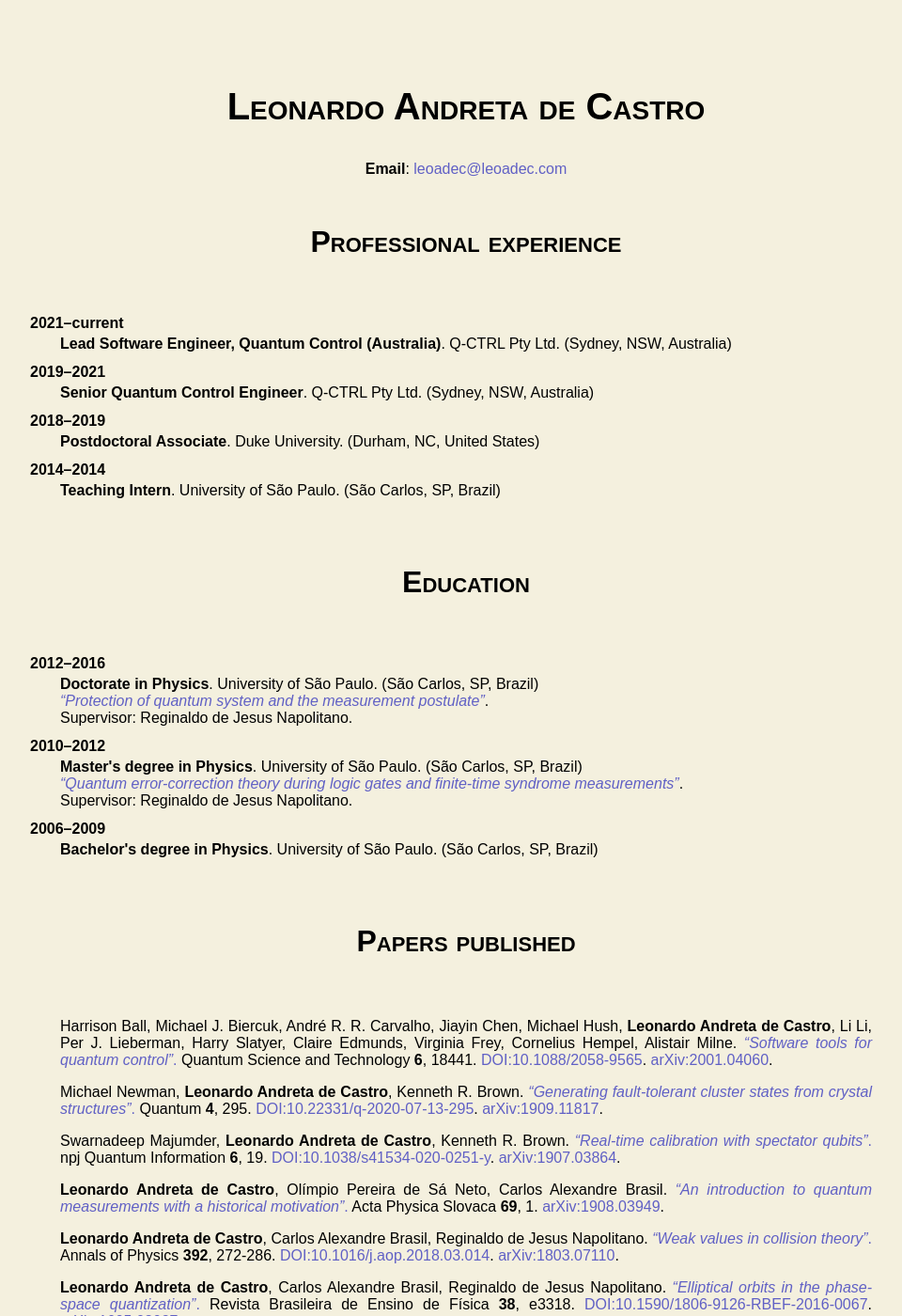
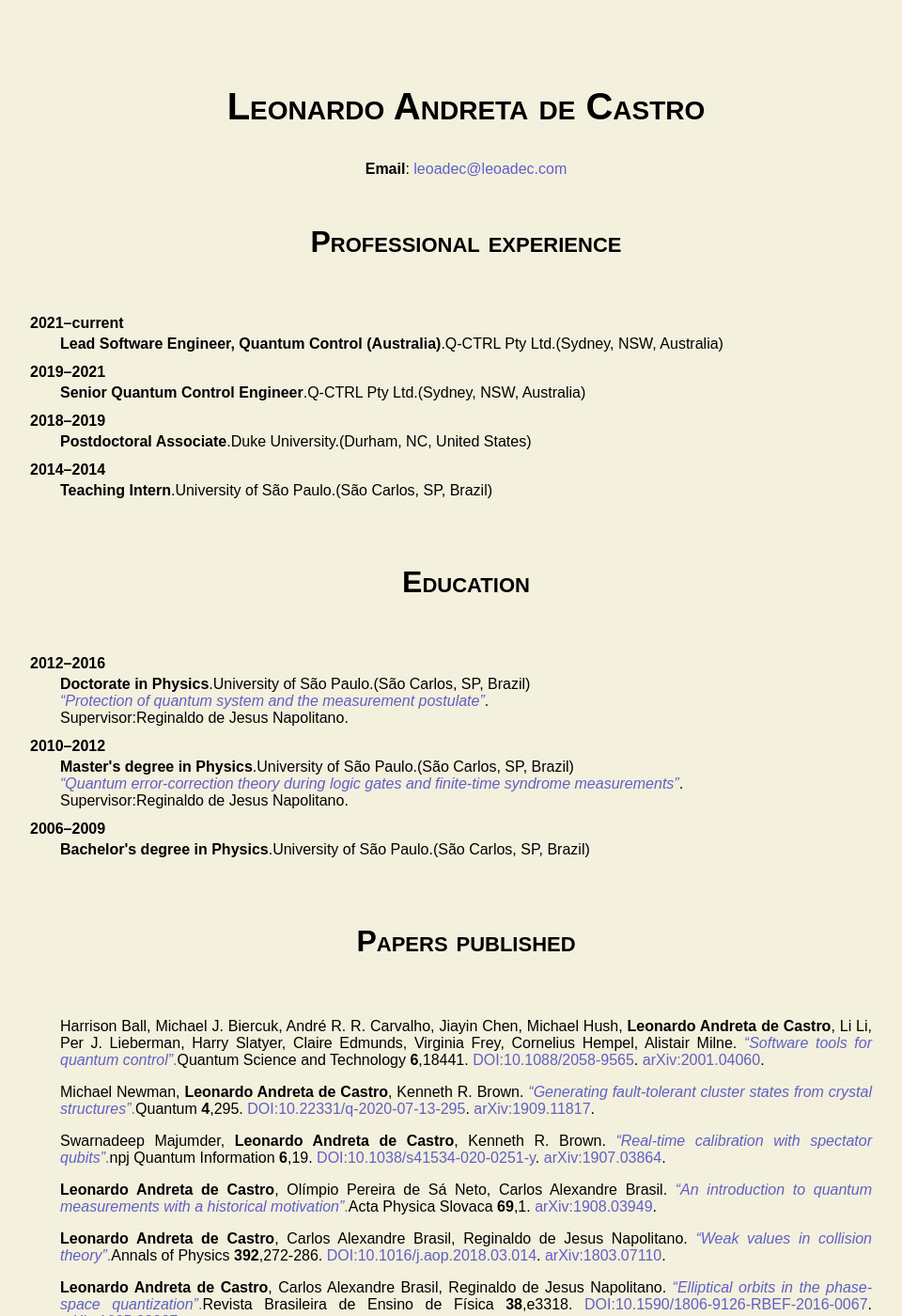
Before and after one commit to leoadec/leoadec.github.io, a Jekyll site: the page built from index.html, in a window 1280 px wide and 1400 px high. Shown: the whole window at 94% size, without its empty margins (144-1104 px from the left). Built offline with Jekyll 4.4.1, drawn with Linux system fonts in a browser that asks for light colours; some of the changed text lies outside the part shown.

```diff
--- /dev/null
+++ b/_data/reviews.yaml
@@ -0,0 +1,4 @@
+- journal: npj Quantum Information
+  role: Reviewer
+  start: 2019
+  end: 2020
--- a/_includes/conference.html
+++ b/_includes/conference.html
@@ -1,4 +1,4 @@
-{% assign conferences = site.data.conferences %}
-{% assign location = conferences[include.conference].years[year].location %}
+{%- assign conferences = site.data.conferences -%}
+{%- assign location = conferences[include.conference].years[year].location -%}
 {{ conferences[include.conference].name }} {{ include.year }}.
-{% include location.html location=location %}
+{%- include location.html location=location -%}
--- a/_includes/dated_list.html
+++ b/_includes/dated_list.html
@@ -1,32 +1,32 @@
 <ul>
-{% for item in include.list %}
-  {% assign start_year = item.start | split: "-" | first %}
-  {% assign end_year = item.end | split: "-" | first | default: "current" %}
+{%- for item in include.list -%}
+  {%- assign start_year = item.start | split: "-" | first -%}
+  {%- assign end_year = item.end | split: "-" | first | default: "current" -%}
   <li seq="{{ start_year }}&ndash;{{ end_year}}">
   <strong>{{ item.title }}</strong>.
-   {% if item.affiliation %}
-   {% assign affiliation = site.data.affiliations[item.affiliation] %}
-   {{ affiliation.name }}. {% include location.html location=affiliation.location %}
-   {% endif %}
-   {% if item.agency %}
-   {% assign agency = site.data.affiliations[item.agency] %}
+   {%- if item.affiliation -%}
+   {%- assign affiliation = site.data.affiliations[item.affiliation] -%}
+   {{ affiliation.name }}. {%- include location.html location=affiliation.location -%}
+   {%- endif -%}
+   {%- if item.agency -%}
+   {%- assign agency = site.data.affiliations[item.agency] -%}
    {{ agency.name }}.
-   {% endif %}
-   {% if item.project %}
+   {%- endif -%}
+   {%- if item.project -%}
    <br/>
-   {% if item.project.url %}<a href="{{ item.project.url }}" target="_blank">{% endif %}
-   <em>“{{ item.project.title }}”</em>{% if item.project.url %}</a>{% endif %}.
-   {% if item.project.supervisor %}
-   <br/>Supervisor: {% include authors.html authors=item.project.supervisor %}
-   {% endif %}
-   {% endif %}
-   {% if false %}
+   {%- if item.project.url -%}<a href="{{ item.project.url }}" target="_blank">{%- endif -%}
+   <em>“{{ item.project.title }}”</em>{%- if item.project.url -%}</a>{%- endif -%}.
+   {%- if item.project.supervisor -%}
+   <br/>Supervisor: {%- include authors.html authors=item.project.supervisor -%}
+   {%- endif -%}
+   {%- endif -%}
+   {%- if false -%}
    <ul class="details">
-     {% for duty in item.duties %}
+     {%- for duty in item.duties -%}
      <li>&mdash; {{ duty }}</li>
-     {% endfor %}
+     {%- endfor -%}
    </ul>
-   {% endif %}
+   {%- endif -%}
   </li>
-{% endfor %}
+{%- endfor -%}
 </ul>
--- a/_includes/plain_list.html
+++ b/_includes/plain_list.html
@@ -1,21 +1,21 @@
 <ul>
-{% for item in include.list %}
-{% assign year = item.date | split: "-" | first %}
+{%- for item in include.list -%}
+{%- assign year = item.date | split: "-" | first -%}
   <li>
-  {% include authors.html authors=item.authors %}
-  {% if item.publication.url %}<a href="{{ item.publication.url }}" target="_blank">{% endif %}
+  {%- include authors.html authors=item.authors -%}
+  {%- if item.publication.url -%}<a href="{{ item.publication.url }}" target="_blank">{%- endif -%}
     <em>“{{ item.title }}”</em>.
-  {% if item.publication.url %}</a>{% endif %}
-  {% if item.conference %}
-    {% include conference.html conference=item.conference year=year %}
-  {% endif %}
-  {% if item.publication %}
-     {% include publication.html publication=item.publication %}
-  {% endif %}
-  {% if item.arXiv %}
+  {%- if item.publication.url -%}</a>{%- endif -%}
+  {%- if item.conference -%}
+    {%- include conference.html conference=item.conference year=year -%}
+  {%- endif -%}
+  {%- if item.publication -%}
+     {%- include publication.html publication=item.publication -%}
+  {%- endif -%}
+  {%- if item.arXiv -%}
     <a href="https://arxiv.org/abs/{{ item.arXiv }}" target="_blank">
     arXiv:{{ item.arXiv }}</a>.
-  {% endif %}
+  {%- endif -%}
   </li>
-{% endfor %}
+{%- endfor -%}
 </ul>
--- a/_includes/publication.html
+++ b/_includes/publication.html
@@ -1,8 +1,8 @@
 {{ include.publication.journal }} <strong>{{ include.publication.volume }}</strong>,
-{% if include.publication.number %}({{ include.publication.number}}){% endif %}
-{% if include.publication.id %}{{ include.publication.id }}.{% endif %}
-{% if include.publication.pages %}{{ include.publication.pages }}.{% endif %}
-{% if include.publication.doi %}
+{%- if include.publication.number -%}({{ include.publication.number}}){%- endif -%}
+{%- if include.publication.id -%}{{ include.publication.id }}.{%- endif -%}
+{%- if include.publication.pages -%}{{ include.publication.pages }}.{%- endif -%}
+{%- if include.publication.doi -%}
   <a href="https://dx.doi.org/{{ include.publication.doi }}" target="_blank">
   DOI:{{ include.publication.doi }}</a>.
-{% endif %}
+{%- endif -%}
--- /dev/null
+++ b/_includes/topical_list.html
@@ -0,0 +1,7 @@
+<ul>
+{%- for item in include.list -%}
+  <li>
+  <strong>{{ item.journal }}.</strong> {{ item.role }} ({{ item.start }}&ndash;{{ item.end }}).
+  </li>
+{%- endfor -%}
+</ul>
--- a/index.html
+++ b/index.html
@@ -4,47 +4,53 @@ title: Leonardo Andreta de Castro
 lang: en
 ---
 
-{% if site.data.contact %}
-{% assign contact = site.data.contact %}
+{%- if site.data.contact -%}
+{%- assign contact = site.data.contact -%}
 <p>
-  {% if contact.email %}
+  {%- if contact.email -%}
   <span class="paragraph-title">
     <strong>Email</strong>: <a href="mailto:{{ contact.email }}">{{ contact.email }}</a>
   </span>
-  {% endif %}
+  {%- endif -%}
 </p>
-{% endif %}
+{%- endif -%}
 
-{% if site.data.jobs %}
+{%- if site.data.jobs -%}
 <h2>Professional experience</h2>
-{% include dated_list.html list=site.data.jobs %}
-{% endif %}
+{%- include dated_list.html list=site.data.jobs -%}
+{%- endif -%}
 
-{% if site.data.degrees %}
+{%- if site.data.degrees -%}
 <h2>Education</h2>
-{% include dated_list.html list=site.data.degrees %}
-{% endif %}
+{%- include dated_list.html list=site.data.degrees -%}
+{%- endif -%}
 
-{% assign published_papers=site.data.papers | where_exp: "papers", "papers.publication" %}
-{% if published_papers %}
+{%- assign published_papers=site.data.papers | where_exp: "papers", "papers.publication" -%}
+{%- if published_papers -%}
 <h2>Papers published</h2>
-{% include plain_list.html list=published_papers %}
-{% endif %}
+{%- include plain_list.html list=published_papers -%}
+{%- endif -%}
 
-{% if site.data.funding %}
-{% assign grants = site.data.funding %}
+{%- if site.data.reviews -%}
+{%- assign reviews = site.data.reviews -%}
+<h2>Reviews</h2>
+{%- include topical_list.html list=reviews -%}
+{%- endif -%}
+
+{%- if site.data.funding -%}
+{%- assign grants = site.data.funding -%}
 <h2>Research grants</h2>
-{% include dated_list.html list=site.data.funding %}
-{% endif %}
+{%- include dated_list.html list=site.data.funding -%}
+{%- endif -%}
 
-{% assign conference_talks = site.data.talks | where_exp: "talk", "talk.conference" %}
-{% if conference_talks %}
+{%- assign conference_talks = site.data.talks | where_exp: "talk", "talk.conference" -%}
+{%- if conference_talks -%}
 <h2>Talks in conferences</h2>
-{% include plain_list.html list=conference_talks %}
-{% endif %}
+{%- include plain_list.html list=conference_talks -%}
+{%- endif -%}
 
-{% assign conference_posters = site.data.posters | where_exp: "poster", "poster.conference" %}
-{% if conference_posters  %}
+{%- assign conference_posters = site.data.posters | where_exp: "poster", "poster.conference" -%}
+{%- if conference_posters  -%}
 <h2>Posters presented in conferences</h2>
-{% include plain_list.html list=conference_posters %}
-{% endif %}
+{%- include plain_list.html list=conference_posters -%}
+{%- endif -%}
```
